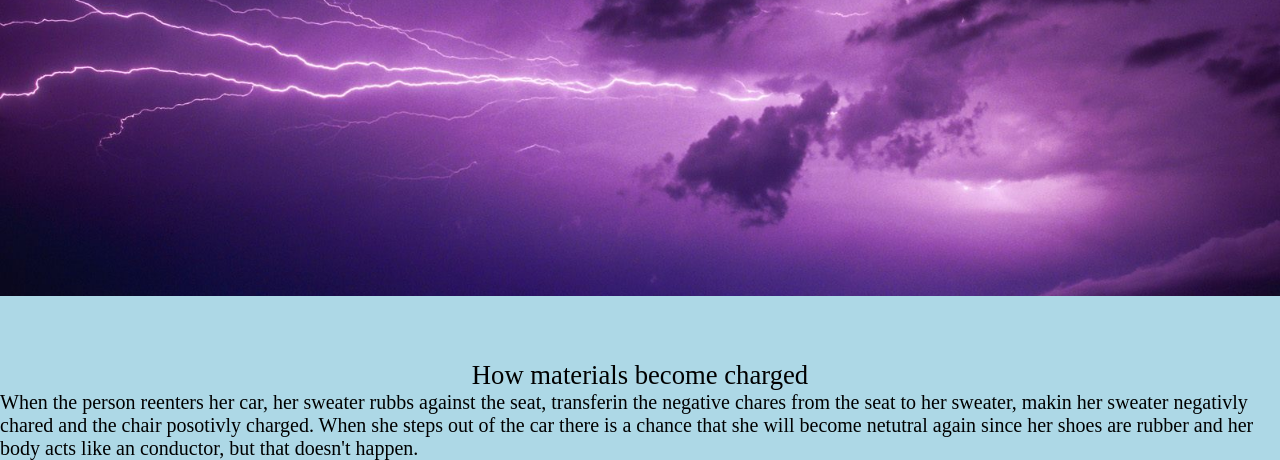
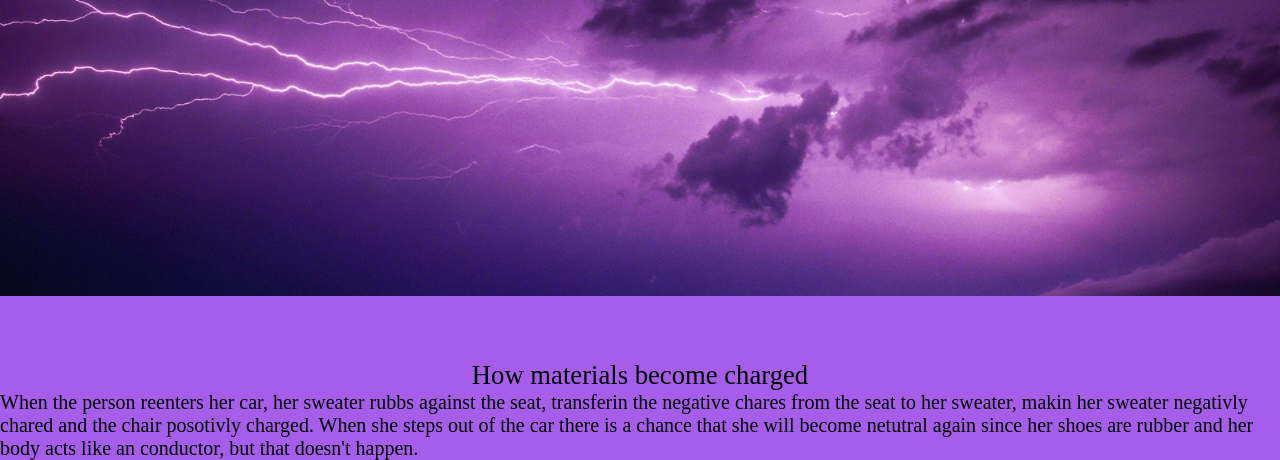
Before and after one commit to DorcasTurpaud/DorcasTurpaud.github.io, a plain HTML site: page index.html in a window 1280 px wide. Shown: the part 496-956 px from the top of the page. Drawn offline with Linux system fonts and the light colour scheme.

Commit message:
Update style.css

```diff
--- a/style.css
+++ b/style.css
@@ -15,3 +15,7 @@ body {
 background-size: cover;
     background-color: #fff200;
 }
+
+#charged {
+    background-color: #a55eea;
+}
```
